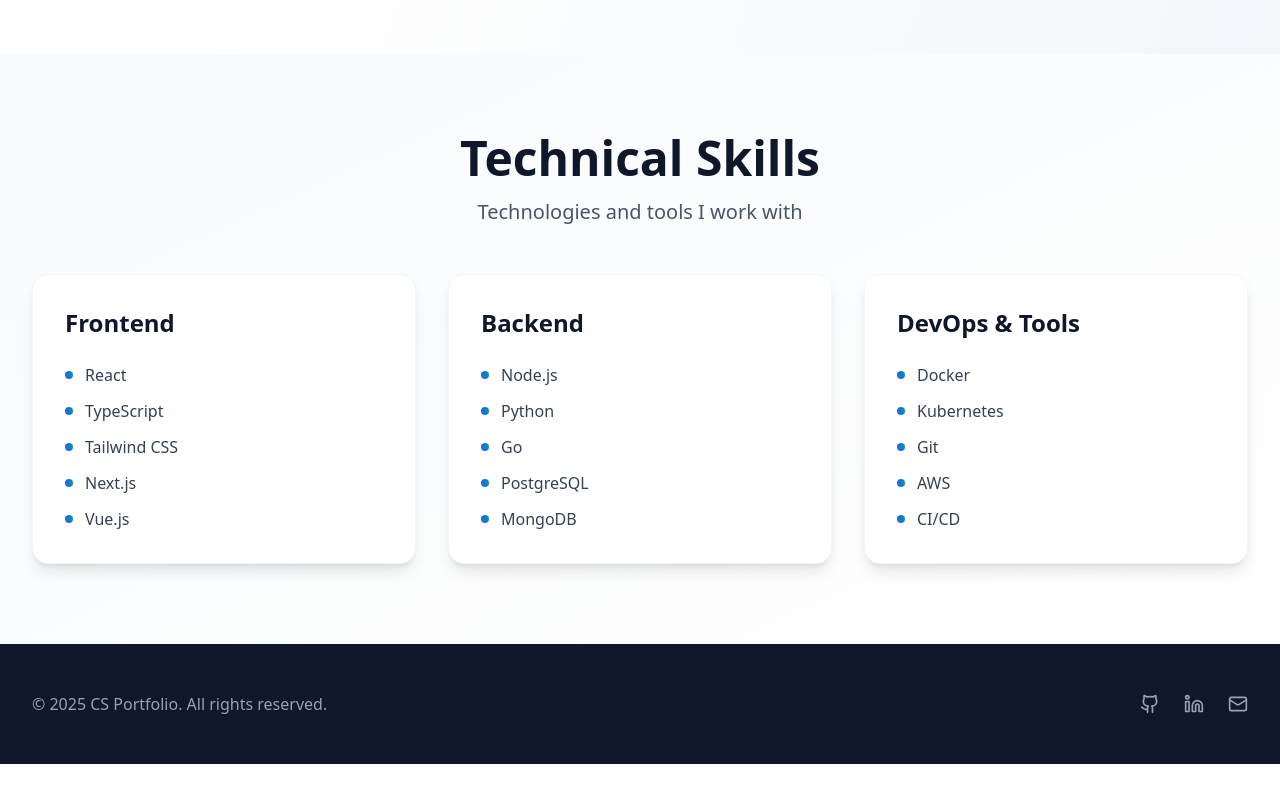
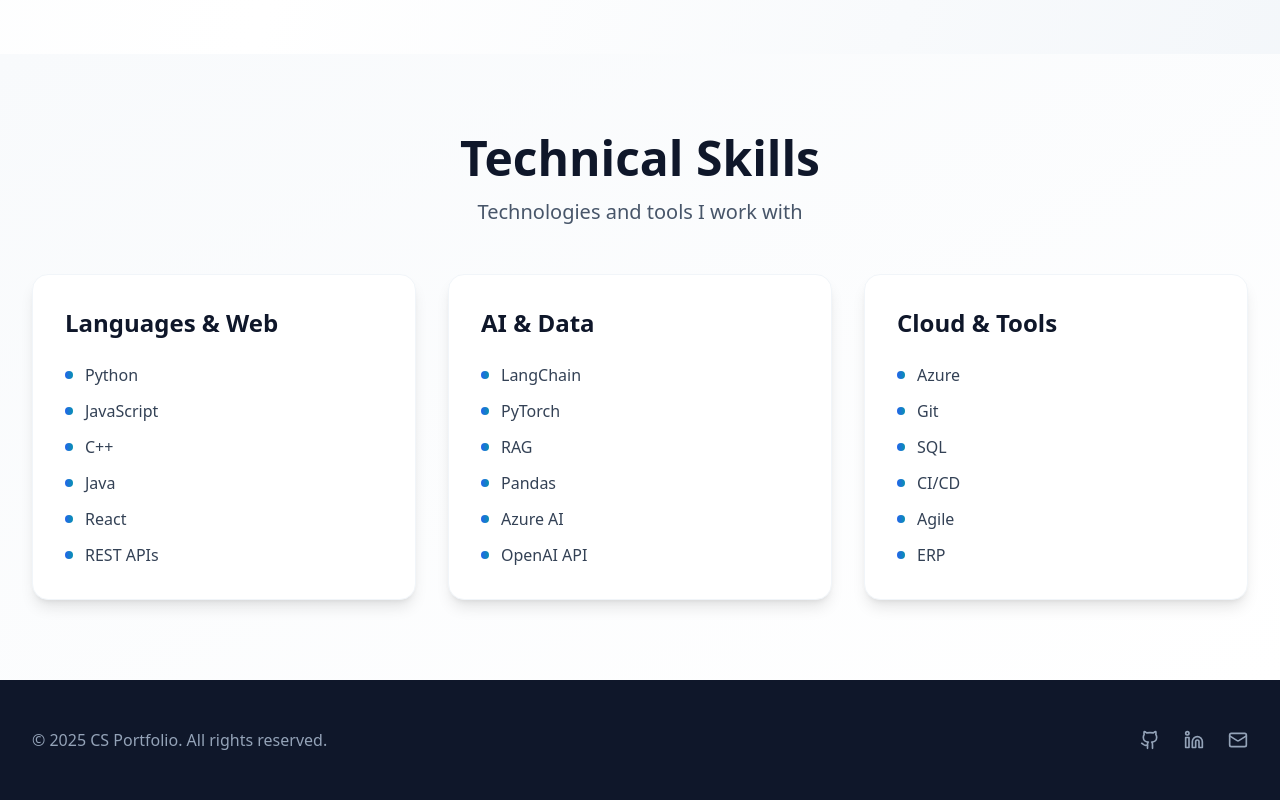
Before and after one commit to Justinfan591/bio, a React (Vite) app: page / in a window 1280 px wide. Shown: the part 3014-3814 px from the top of the page. Before the commit the page ends 3778 px from the top, so only its background shows below. Built offline with nearby package versions, Linux system fonts and the light colour scheme.

Commit message:
Updated App.tsx

```diff
--- a/src/App.tsx
+++ b/src/App.tsx
@@ -328,16 +328,16 @@ function App() {
           <div className="grid grid-cols-1 md:grid-cols-3 gap-8">
             {[
               {
-                title: 'Frontend',
-                skills: ['React', 'TypeScript', 'Tailwind CSS', 'Next.js', 'Vue.js']
+                title: 'Languages & Web',
+                skills: ['Python', 'JavaScript', 'C++', 'Java', 'React', 'REST APIs']
               },
               {
-                title: 'Backend',
-                skills: ['Node.js', 'Python', 'Go', 'PostgreSQL', 'MongoDB']
+                title: 'AI & Data',
+                skills: ['LangChain', 'PyTorch', 'RAG', 'Pandas', 'Azure AI', 'OpenAI API']
               },
               {
-                title: 'DevOps & Tools',
-                skills: ['Docker', 'Kubernetes', 'Git', 'AWS', 'CI/CD']
+                title: 'Cloud & Tools',
+                skills: ['Azure', 'Git', 'SQL', 'CI/CD', 'Agile', 'ERP']
               }
             ].map((category, idx) => (
               <div key={idx} className="bg-white rounded-2xl p-8 shadow-lg hover:shadow-xl transition-shadow border border-slate-100">
```
